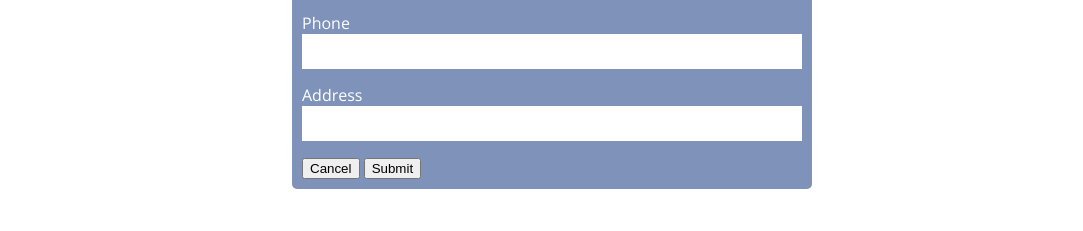
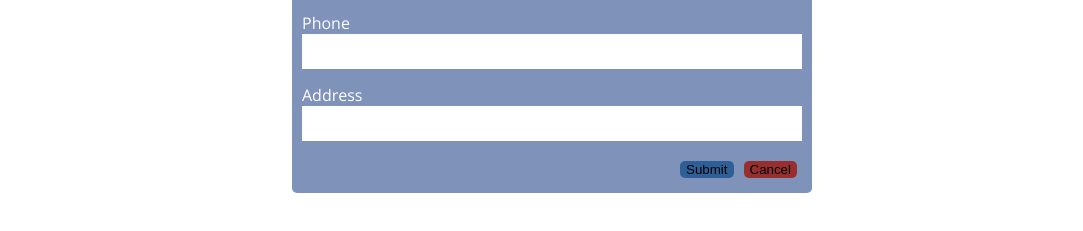
Before and after one commit to dianawallace/Contact-Management-System, a plain HTML site: page index.html in a window 1280 px wide. Shown: the part 227-458 px from the top of the page, without its empty margins (98-1181 px from the left). Drawn offline with nearby package versions, Linux system fonts and the light colour scheme.

Commit message:
added css to button and newPersonSubmitBtn id

```diff
--- a/style.css
+++ b/style.css
@@ -95,3 +95,24 @@ h1 {
     top: 0;
     left: 0;
 }
+
+#newPersonSubmitBtn {
+    background-color: rgb(47, 95, 151);
+}
+
+#newPersonCancelBtn {
+    background-color: rgb(151, 47, 47);
+}
+
+button {
+    padding 15px;
+    border-radius: 5px;
+    border: none;
+    float: right;
+    margin: 5px;
+    cursor: pointer;
+}
+
+button:hover {
+    padding 13px;
+}
```
